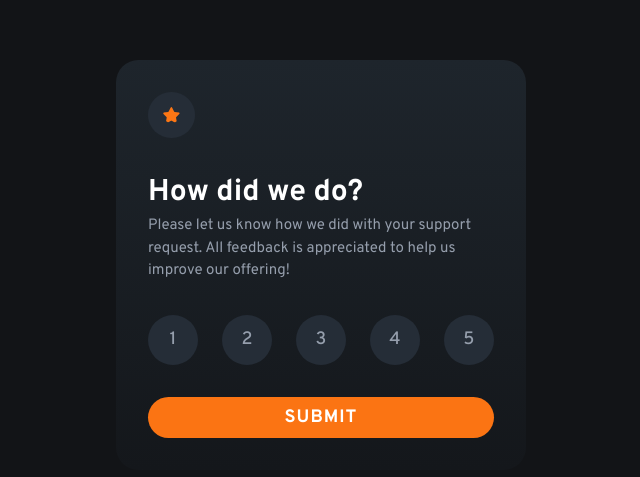
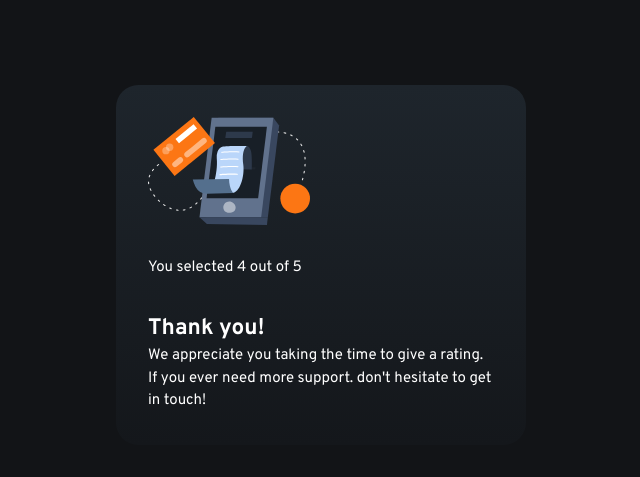
Before and after one commit to Bewjsdk/Bewjsdk.github.io, a React (Vite) app in the folder Projects/interactive-rating/: page / in a window 1280 px wide. Shown: the part 135-612 px from the top of the page, without its empty margins (319-959 px from the left). Built offline with nearby package versions, Linux system fonts and the light colour scheme.

Commit message:
Add Rating Submit Style and create cardlayout.scss

```diff
--- a/Projects/interactive-rating/src/components/RatingBox.jsx
+++ b/Projects/interactive-rating/src/components/RatingBox.jsx
@@ -1,7 +1,9 @@
+import { useState } from 'react';
 import RatingSubmit from './RatingSubmit';
 import starLogo from '/images/icon-star.svg';
 
 function RatingBox() {
+  const [isSubmit, setIsSubmit] = useState(false);
   // Rating Scores
   const ratingScores = [1, 2, 3, 4, 5];
   // Create Rating Score Button
@@ -10,6 +12,10 @@ function RatingBox() {
   ));
 
   return (
+    // Submit will show rating submit (thank you)
+    !isSubmit ? <RatingSubmit/> :
+
+    // Not submit will show rating-card
     <div className="rating-card">
       {/* Star Logo */}
       <img src={starLogo} alt="Orange Star" />
--- a/Projects/interactive-rating/src/styles/App.scss
+++ b/Projects/interactive-rating/src/styles/App.scss
@@ -2,6 +2,7 @@
 
 /* Component */
 @import './components/RatingBox';
+@import './components/RatingSubmit';
 
 // Container
 .rating-container {
--- /dev/null
+++ b/Projects/interactive-rating/src/styles/assets/_cardLayout.scss
@@ -0,0 +1,13 @@
+@use './colors';
+
+@mixin card() {
+  inline-size: 27.34rem;
+  background: colors.$bg-linear;
+  margin-inline: auto;
+  padding: 2.14rem;
+  border-radius: 1.5em;
+  display: flex;
+  flex-direction: column;
+  align-items: flex-start;
+  row-gap: 2.14rem;
+}
--- a/Projects/interactive-rating/src/styles/components/_RatingBox.scss
+++ b/Projects/interactive-rating/src/styles/components/_RatingBox.scss
@@ -1,16 +1,9 @@
 @use '../assets/colors';
+@use '../assets/cardLayout' as layout;
 
 // Rating Card
 .rating-card {
-  inline-size: 27.34rem;
-  background: colors.$bg-linear;
-  margin-inline: auto;
-  padding: 2.14rem;
-  border-radius: 1.5em;
-  display: flex;
-  flex-direction: column;
-  align-items: flex-start;
-  row-gap: 2.14rem;
+  @include layout.card;
 
   // Star Logo
   & > img {
--- /dev/null
+++ b/Projects/interactive-rating/src/styles/components/_RatingSubmit.scss
@@ -0,0 +1,7 @@
+@use '../assets/colors';
+@use '../assets/cardLayout' as layout;
+
+// Rating Submit
+.rating-submit {
+  @include layout.card;
+}
```
